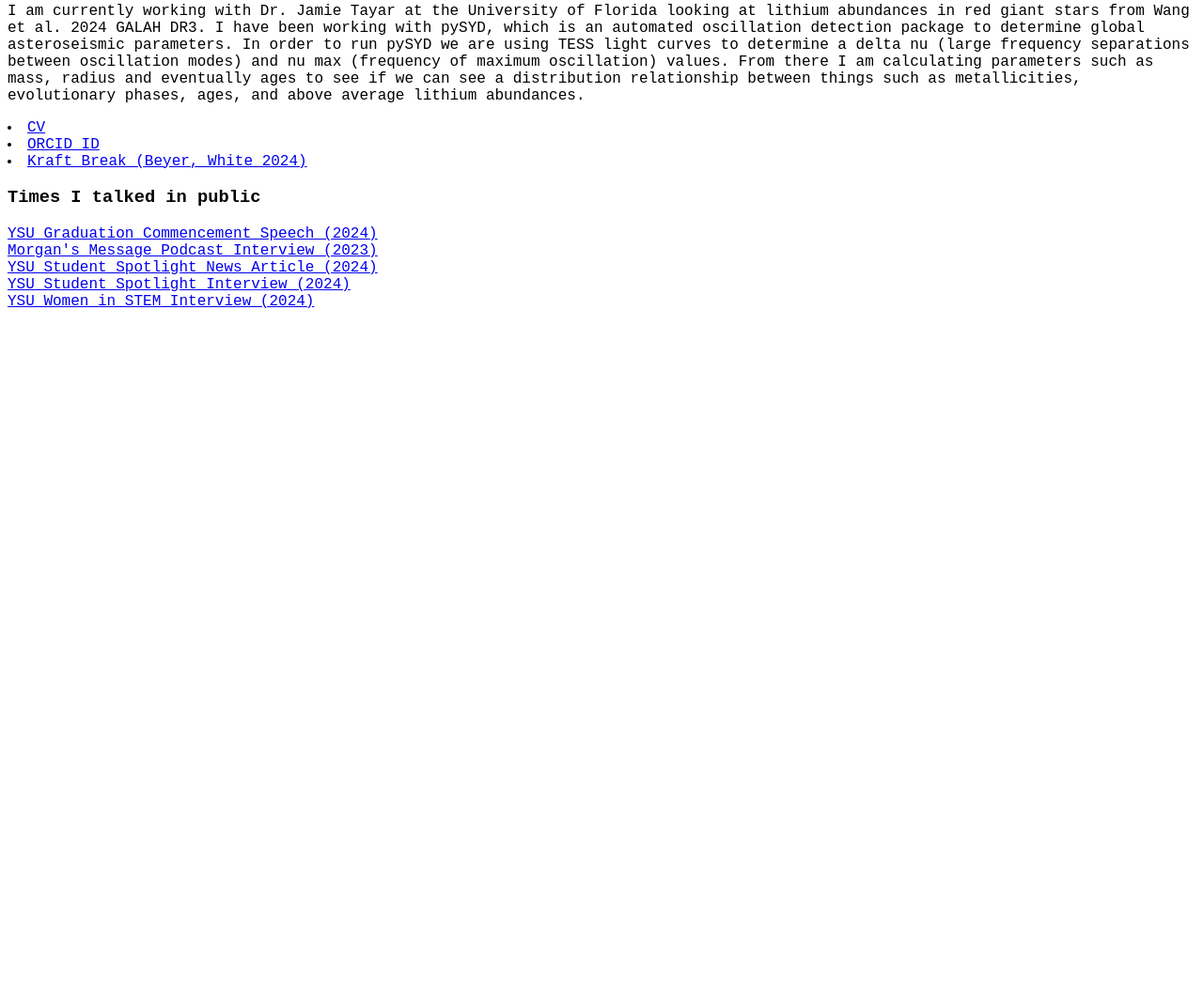
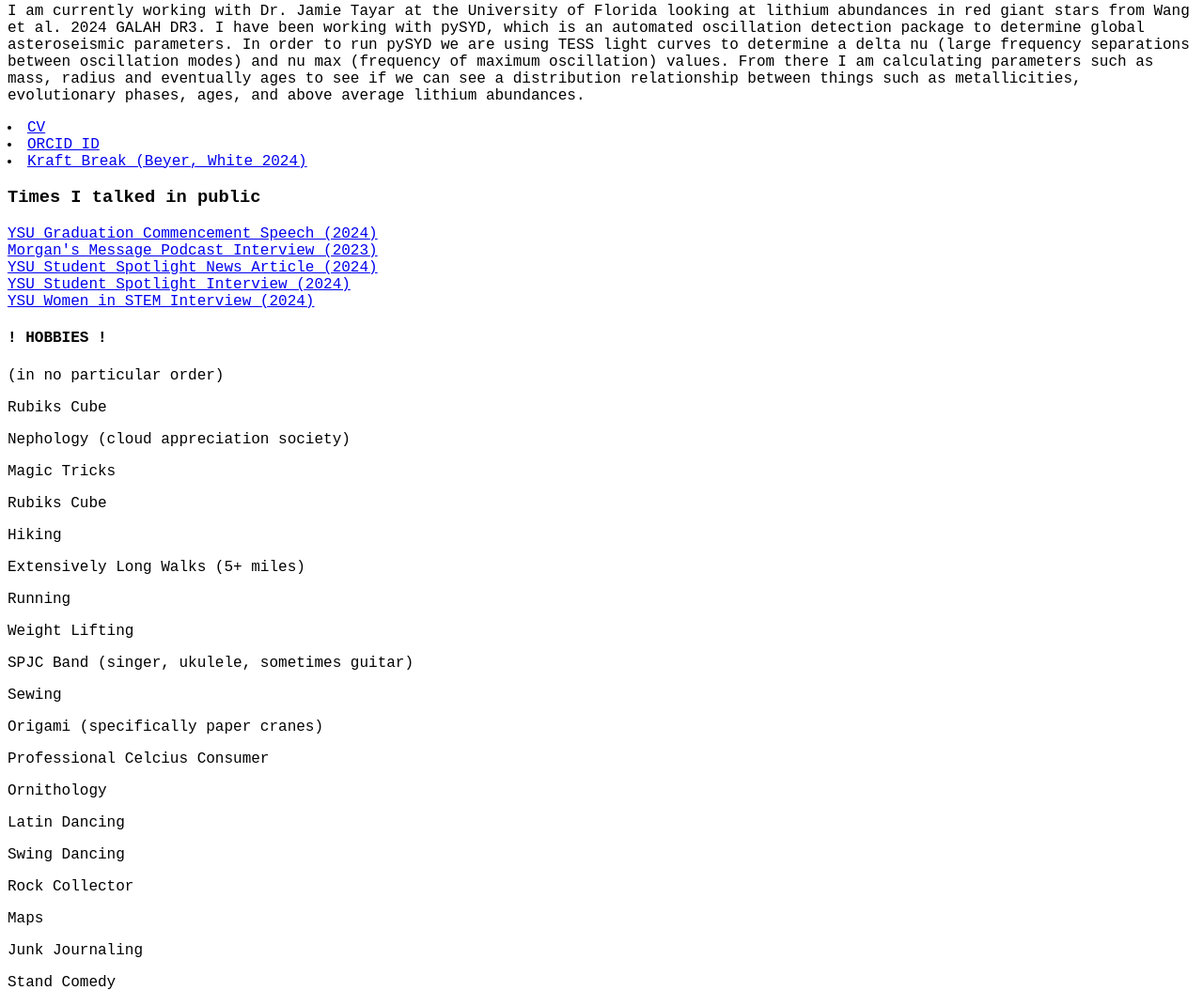
Before and after one commit to alexabeyer/alexabeyer.github.io, a plain HTML site: page index.html in a window 1280 px wide. Shown: the part 450-1521 px from the top of the page at 94% size. Before the commit the page ends 800 px from the top, so only its background shows below. Drawn offline with Linux system fonts and the light colour scheme.

Commit message:
Update index.html

```diff
--- a/index.html
+++ b/index.html
@@ -49,7 +49,27 @@
 
     </ul>
 
-
-
+    <h4> ! HOBBIES !  </h4>
+    <p>(in no particular order)</p>
+    <p>Rubiks Cube</p>
+    <p>Nephology (cloud appreciation society)</p>
+    <p>Magic Tricks</p>
+    <p>Rubiks Cube</p>
+    <p>Hiking</p>
+    <p>Extensively Long Walks (5+ miles)</p>
+    <p>Running </p>
+    <p>Weight Lifting</p>
+    <p>SPJC Band (singer, ukulele, sometimes guitar)</p>
+    <p>Sewing</p>
+    <p>Origami (specifically paper cranes)</p>
+    <p>Professional Celcius Consumer</p>
+    <p>Ornithology</p>
+    <p>Latin Dancing</p>
+    <p>Swing Dancing</p>
+    <p>Rock Collector</p>
+    <p>Maps</p>
+    <p>Junk Journaling</p>
+    <p>Stand Comedy</p>
+    <p></p>
   </body>
 </html>
```
